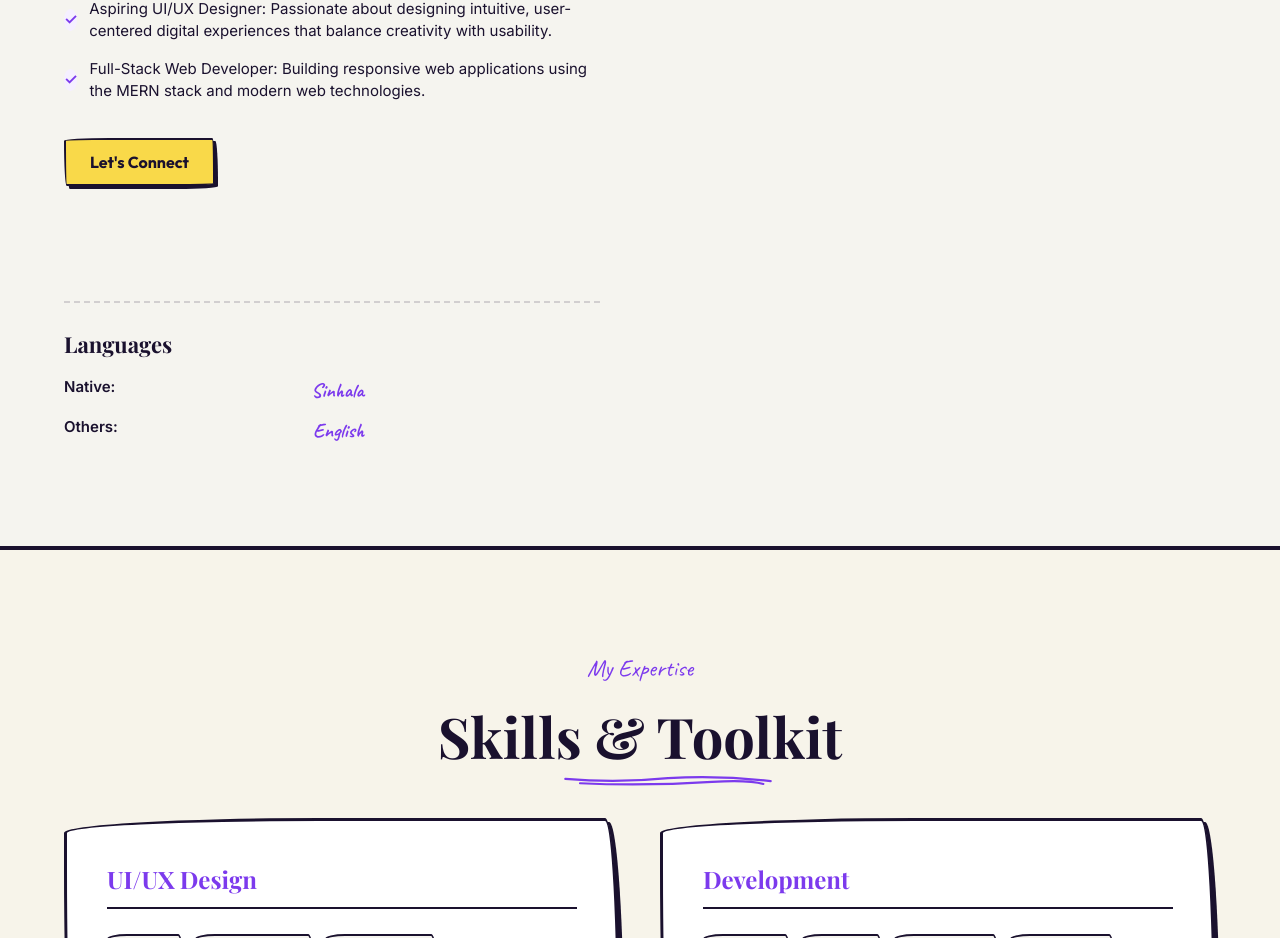
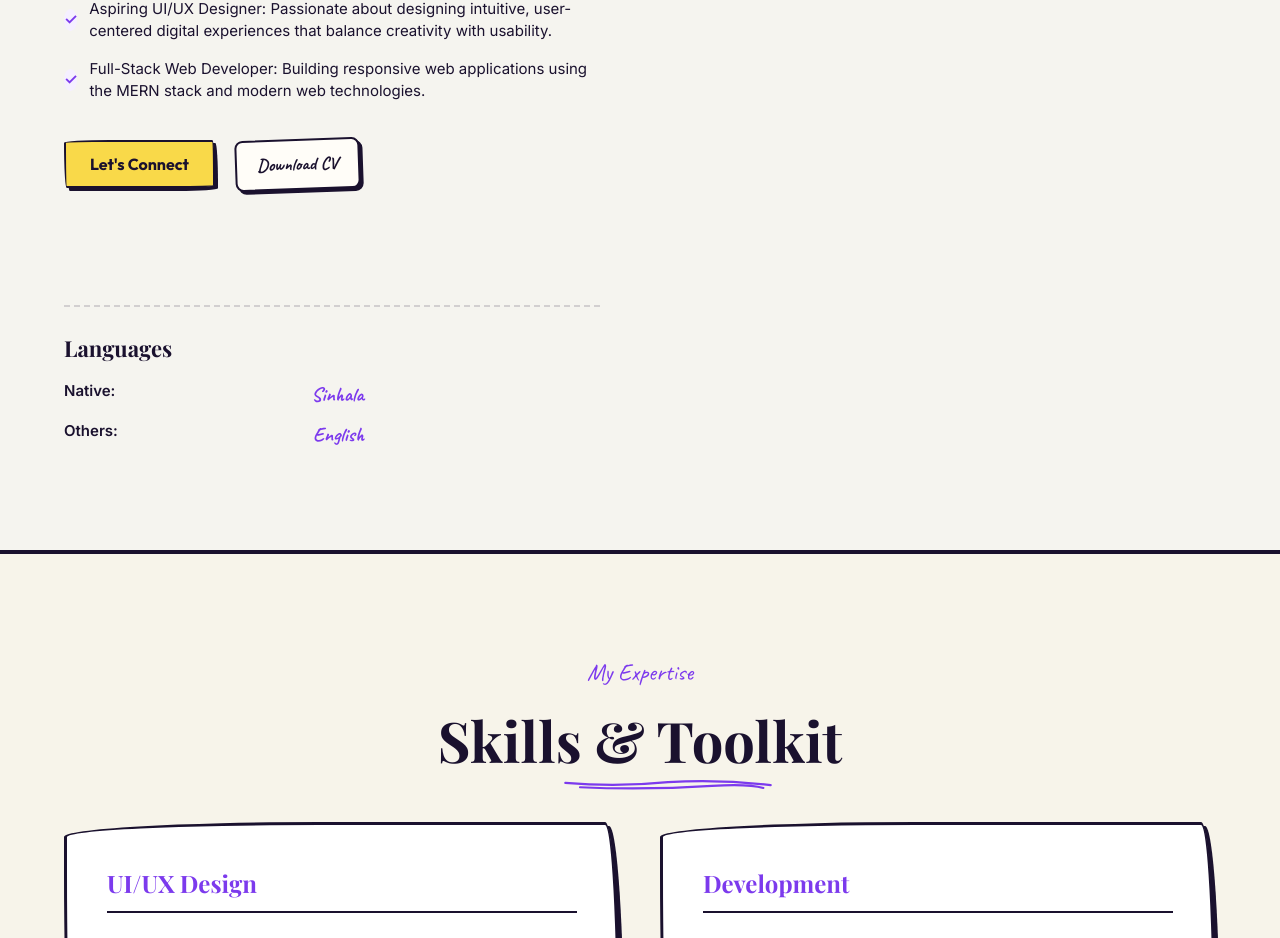
Before and after one commit to yuhanzee/portfolio, a Next.js app: page / in a window 1280 px wide. Shown: the part 3632-4570 px from the top of the page. Built offline with nearby package versions, Linux system fonts and the light colour scheme.

Commit message:
Update page.tsx

```diff
--- a/src/app/page.tsx
+++ b/src/app/page.tsx
@@ -410,6 +410,7 @@ export default function Home() {
                 </div>
               </div>
 
+              <div className={styles.aboutButtons}>
   <a
     href="#contact"
     onClick={(e) => {
@@ -426,8 +427,16 @@ export default function Home() {
   >
     Let&apos;s Connect
   </a>
+
+  <a
+    href="/cv/Yuhansi-Pathiraja-CV.pdf"
+    download
+    className={styles.cvScrapbookBtn}
+  >
+    Download CV
+  </a>
 </div>
-
+</div>
            {/* Right side CV QR Code card */}
             <div className={styles.cvCard}>
            <div className={styles.philosophyBox}>
```
Lines whose indentation alone changed are shown as unchanged.
